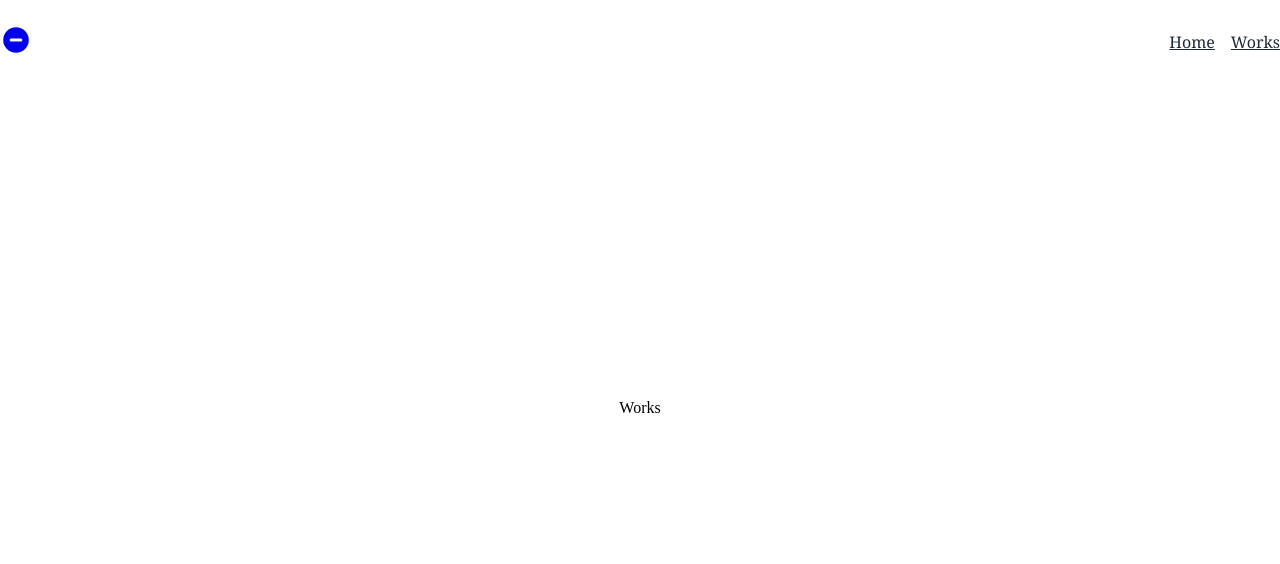
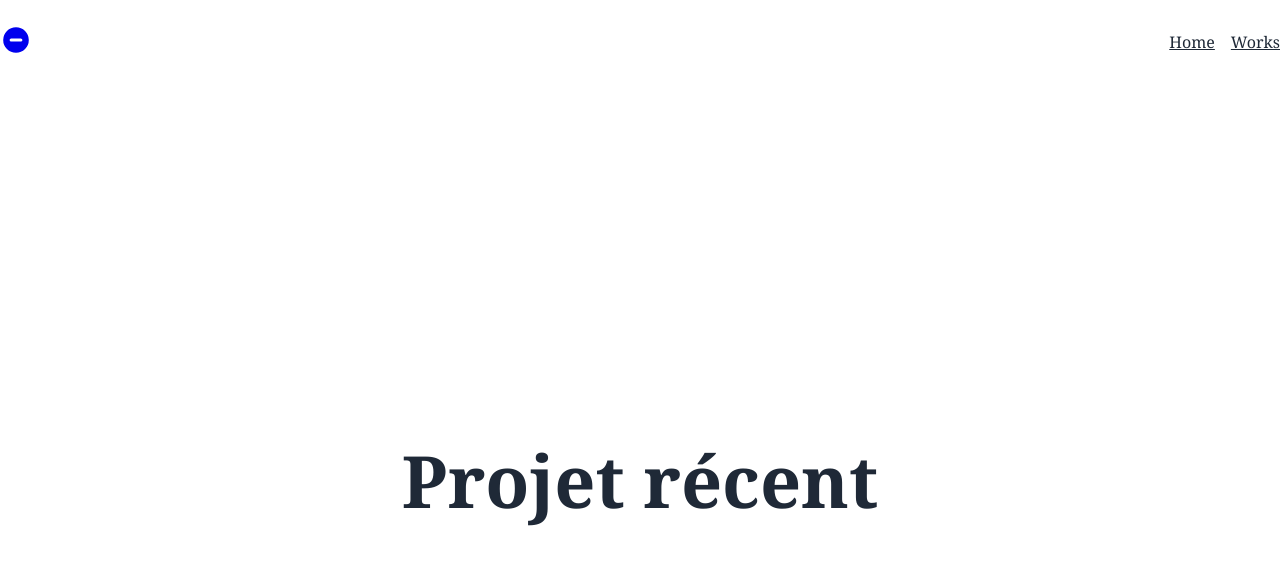
Before and after one commit to CodeurCopieur/nuxt3-unocss-minimal-portfolio-2, a Nuxt app: page /works in a window 1280 px wide. Shown: the top 564 px of the page. Built offline with nearby package versions, Linux system fonts and the light colour scheme.

Commit message:
Update works.vue

```diff
--- a/pages/works.vue
+++ b/pages/works.vue
@@ -1,5 +1,5 @@
 <template>
-  <div>
-    Works
+  <div class="h-auto pt-28 overflow-hidden">
+    <Gallery />
   </div>
 </template>
```
